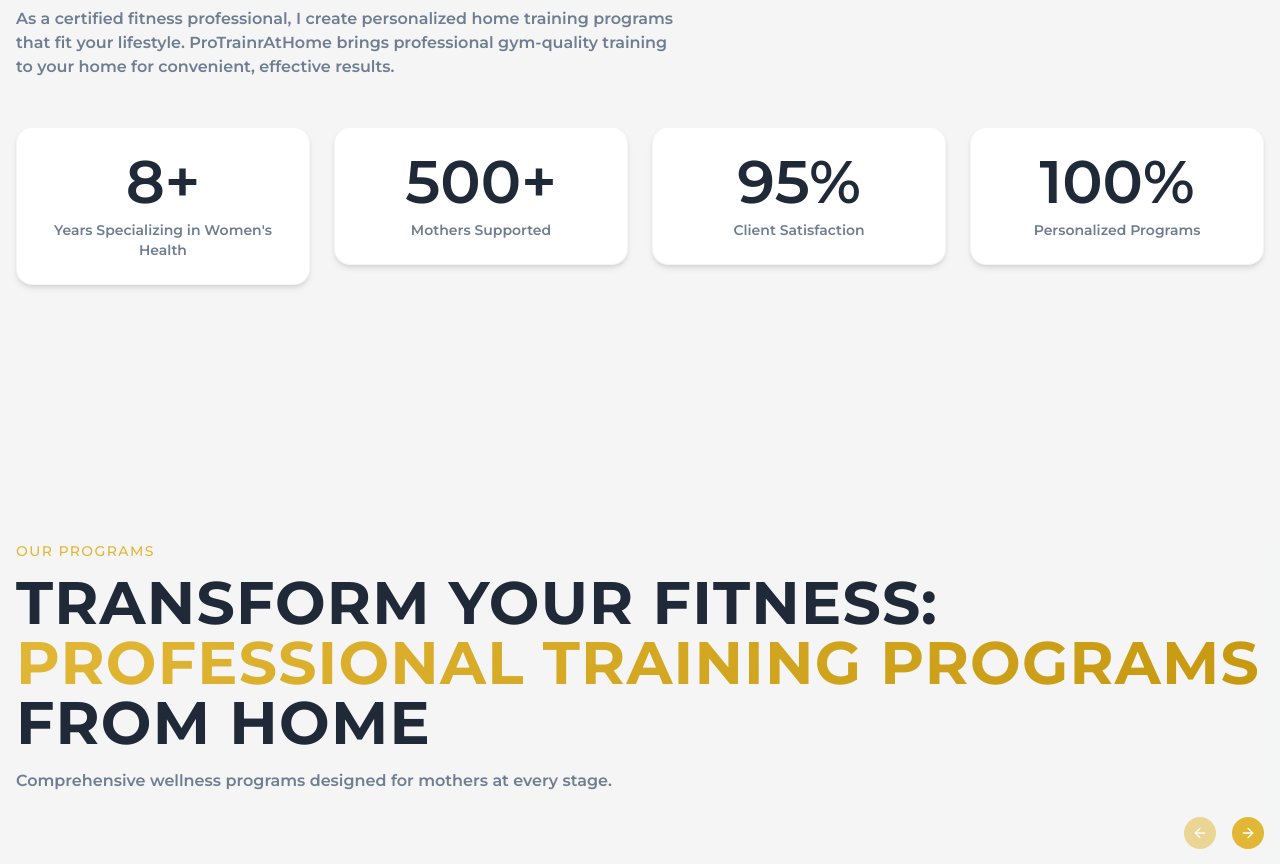
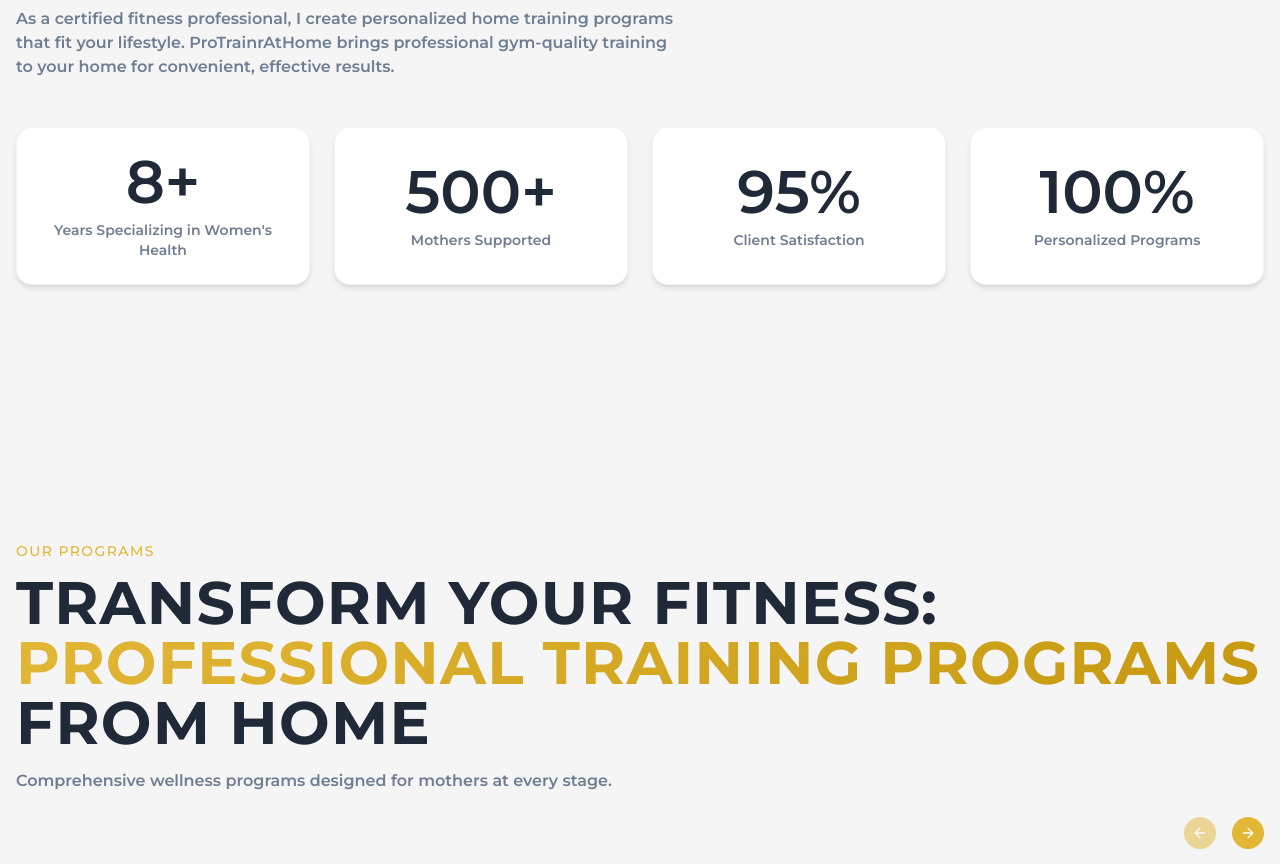
Before and after one commit to abhithecoder-22/Gum-Consultation-Website, a Next.js app: page / in a window 1280 px wide. Shown: the part 1240-2104 px from the top of the page. Built offline with nearby package versions, Linux system fonts and the light colour scheme; grey boxes are pictures that could not be loaded.

Commit message:
new build added

```diff
--- a/src/components/AboutSection.tsx
+++ b/src/components/AboutSection.tsx
@@ -56,10 +56,10 @@ const AboutSection = () => {
         </ScrollReveal>
 
         {/* Stats */}
-        <div className="grid grid-cols-2 md:grid-cols-4 gap-6 mb-16">
+        <div className="grid grid-cols-2 md:grid-cols-4 gap-6 mb-16 items-stretch">
           {stats.map((stat, i) => (
             <ScrollReveal key={stat.label} delay={i * 0.1}>
-              <div className="glass-card p-6 text-center">
+              <div className="glass-card p-6 text-center h-full flex flex-col justify-center">
                 <AnimatedCounter target={stat.value} suffix={stat.suffix} />
                 <p className="text-muted-foreground text-sm mt-2">{stat.label}</p>
               </div>
```
